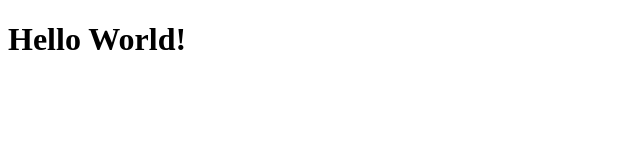
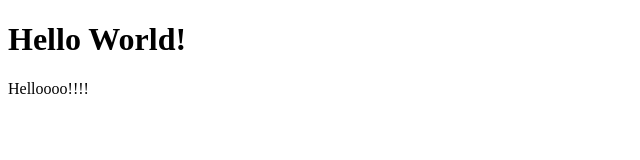
Before and after one commit to Maanster04/Maan, a plain HTML site: page index.html in a window 1280 px wide. Shown: the whole page, without its empty margins (0-640 px from the left). Drawn offline with Linux system fonts and the light colour scheme.

Commit message:
Update index.html

```diff
--- a/index.html
+++ b/index.html
@@ -2,5 +2,6 @@
 <html>
 <head>
 <h1> Hello World! </h1>
+<p>Helloooo!!!!</p>
 </head>
 </html>
```
